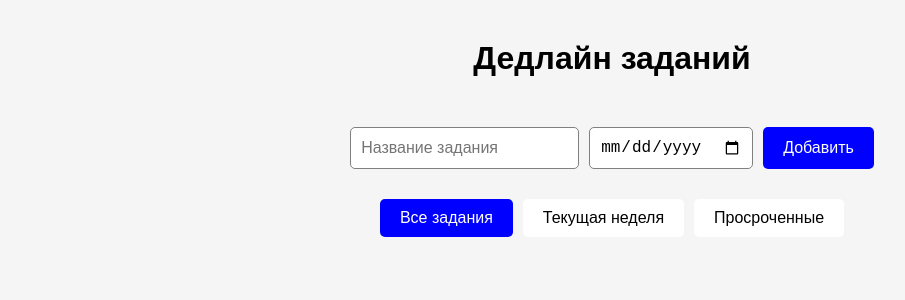
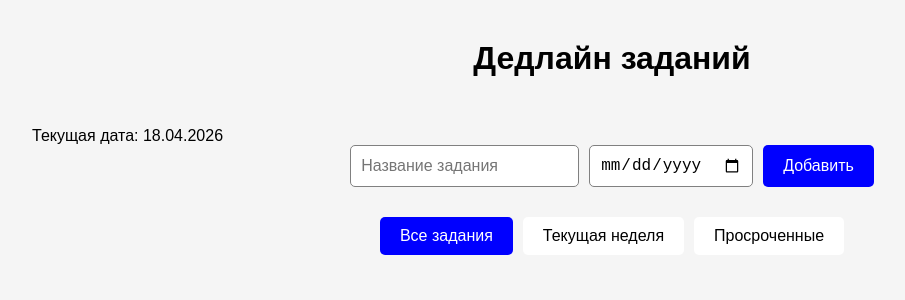
Before and after one commit to monri-byte/Calendar, a React (Create React App) app: page / in a window 1280 px wide. Shown: the top 300 px of the page, without its empty margins (28-933 px from the left). Built offline with nearby package versions, Linux system fonts and the light colour scheme.

Commit message:
com7 date

```diff
--- a/src/App.js
+++ b/src/App.js
@@ -3,6 +3,7 @@
 import TaskForm from './components/TaskForm';
 import TaskFilter from './components/TaskFilter';
 import Overdue from './components/Overdue';
+import CurrentDate from './components/CurrentDate';
 
 function App() {
   const [tasks, setTasks] = useState([]);
@@ -20,6 +21,7 @@
   return (
     <div className="app">
       <h1>Дедлайн заданий</h1>
+      <CurrentDate />
       <TaskForm onAddTask={addTask} />
       <TaskFilter filter={filter} onFilterChange={setFilter} />
       <Overdue tasks={tasks} filter={filter} />
--- /dev/null
+++ b/src/components/CurrentDate.js
@@ -0,0 +1,21 @@
+import React from 'react';
+
+const CurrentDate = () => {
+  const getCurrentDate = () => {
+    const today = new Date();
+    const day = today.getDate();
+    const month = today.getMonth() + 1;
+    const year = today.getFullYear();
+
+    const formattedDay = day < 10 ? '0' + day : day;
+    const formattedMonth = month < 10 ? '0' + month : month;
+
+    return formattedDay + '.' + formattedMonth + '.' + year;
+  };
+
+  return (
+    <div>Текущая дата: {getCurrentDate()}</div>
+  );
+};
+
+export default CurrentDate;
```
